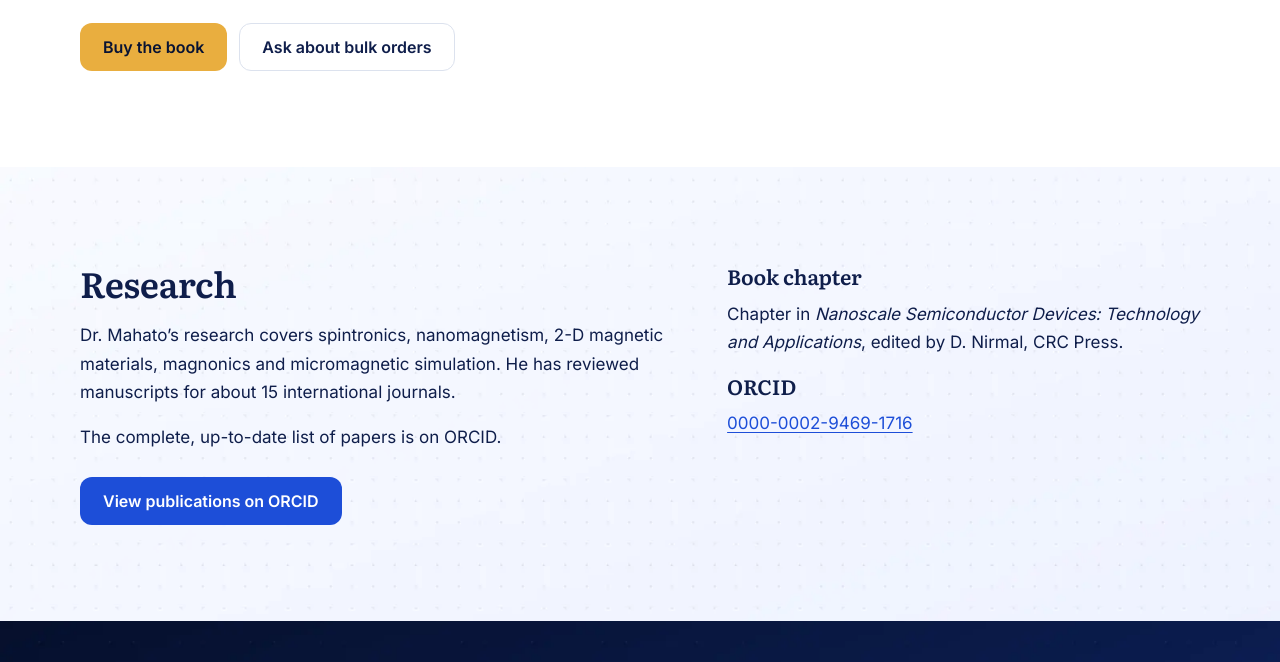
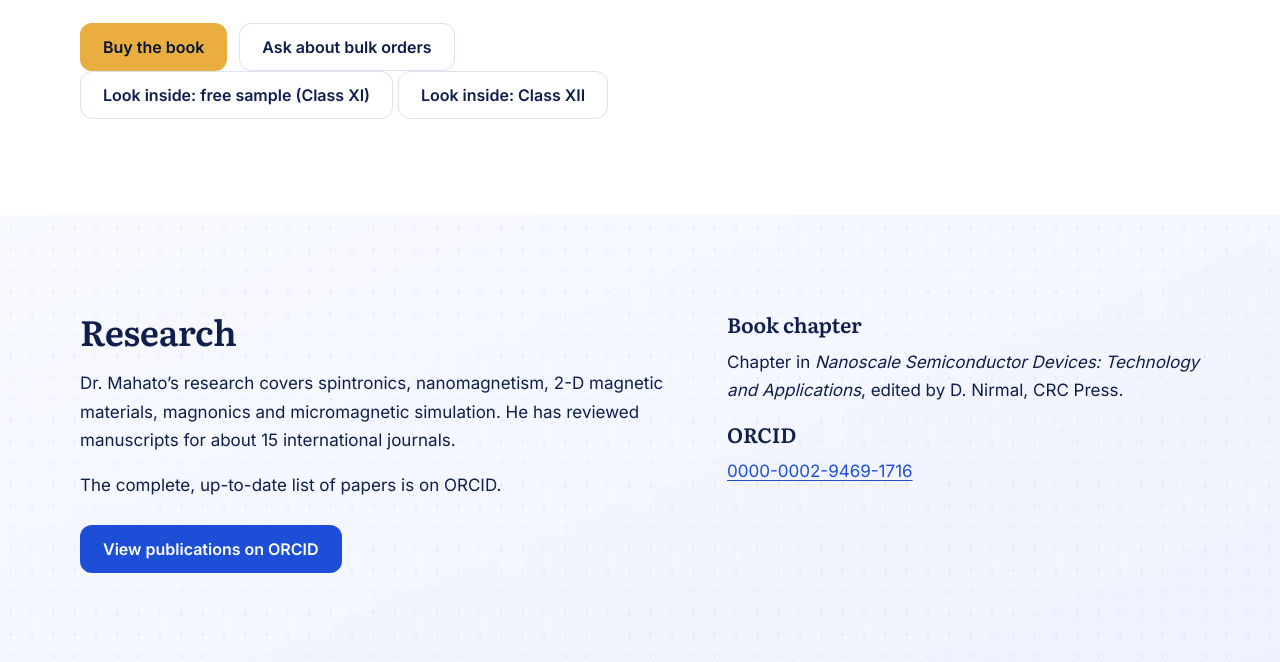
Before and after one commit to DrBKM/expert-physics, a plain HTML site: page publications.html in a window 1280 px wide. Shown: the part 1338-2000 px from the top of the page. Drawn offline with Linux system fonts and the light colour scheme.

Commit message:
Update publications.html

```diff
--- a/publications.html
+++ b/publications.html
@@ -59,6 +59,8 @@
     <li><div><b>Pay online</b>UPI, card or net banking through Razorpay. A confirmation reaches you by email at once, and courier details follow when the book is dispatched.</div></li>
   </ol>
   <div class="actions"><a class="btn gold" href="portal.html#books">Buy the book</a><a class="btn line" data-ep-href="whatsapp" href="#">Ask about bulk orders</a></div>
+<a class="btn line" href="assets/book/physics-connected-xi-sample.pdf" target="_blank" rel="noopener">Look inside: free sample (Class XI)</a>
+<a class="btn line" href="assets/book/physics-connected-xii-sample.pdf" target="_blank" rel="noopener">Look inside: Class XII</a>
 </div></section>
 
 <section class="sec paper"><div class="w split">
```
